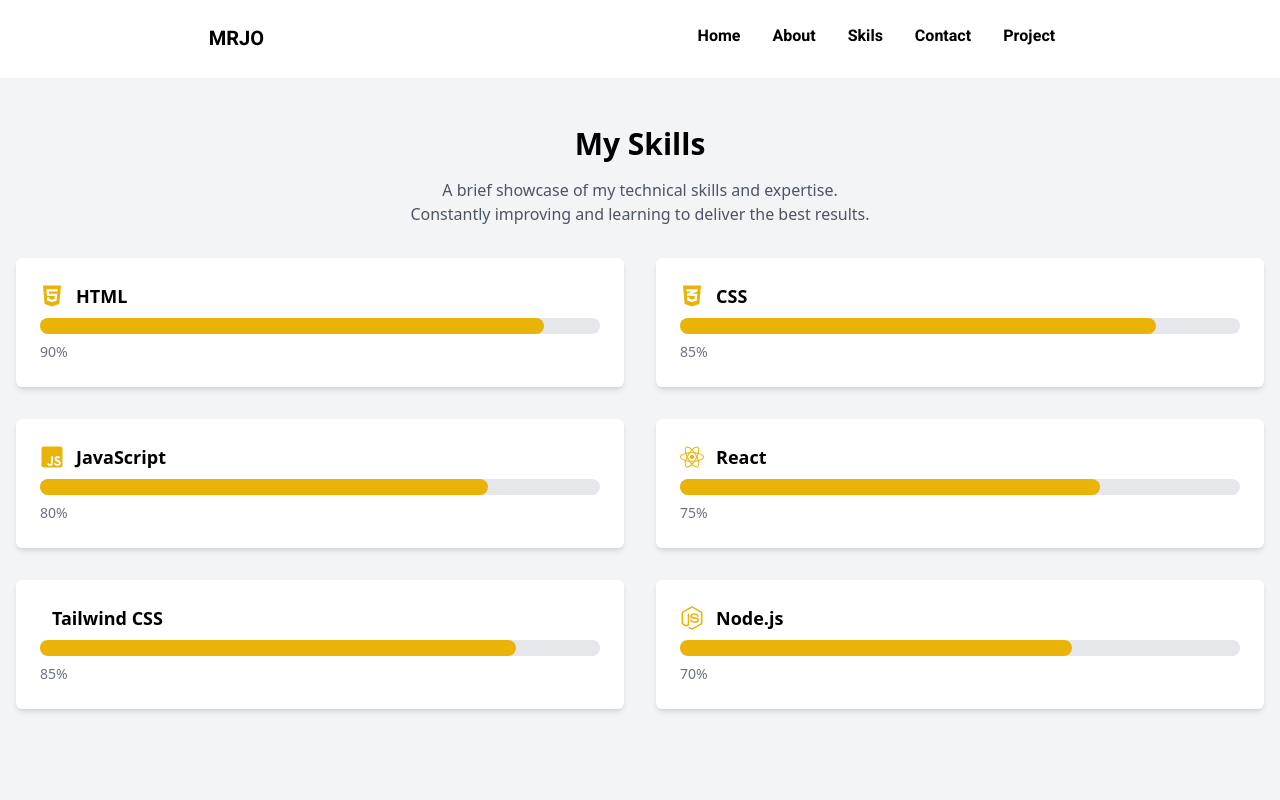
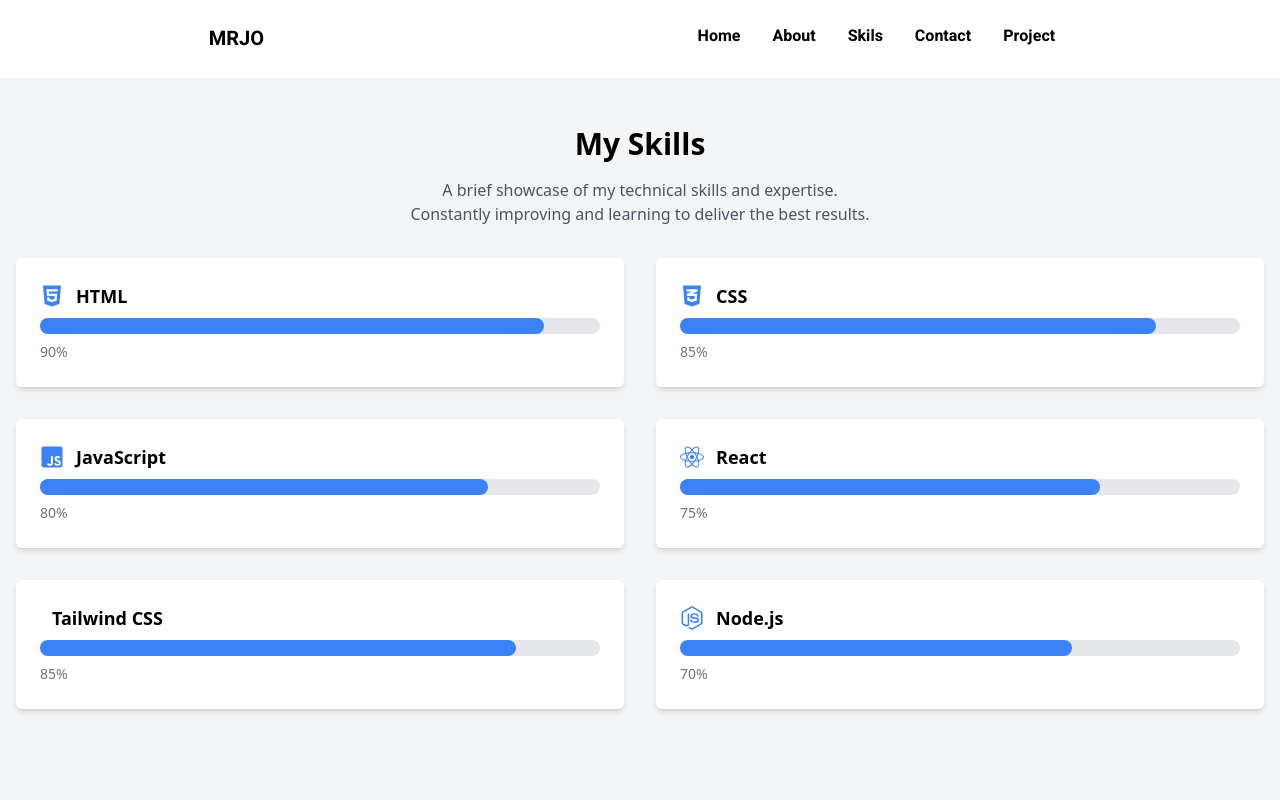
Before and after one commit to omotuwaojo/portfolio-react, a React (Vite) app: page /skils in a window 1280 px wide. Shown: the top 800 px of the page. Built offline with nearby package versions, Linux system fonts and the light colour scheme.

Commit message:
color update

```diff
--- a/src/components/Education.jsx
+++ b/src/components/Education.jsx
@@ -60,7 +60,7 @@
                                 <div className="text-sm font-medium text-gray-500">
                                     {item.role}
                                 </div>
-                                <div className="bg-yellow-400 text-white text-sm font-medium px-3 py-1 rounded-md mt-2">
+                                <div className="bg-blue-400 text-white text-sm font-medium px-3 py-1 rounded-md mt-2">
                                     {item.date}
                                 </div>
                             </div>
--- a/src/components/Skill.jsx
+++ b/src/components/Skill.jsx
@@ -27,13 +27,13 @@
                         <div key={index} className="bg-white shadow-md rounded-md p-6">
                             {/* Skill Name */}
                             <div className="flex items-center mb-2">
-                                <span className="text-2xl text-yellow-500 mr-3">{skill.icon}</span>
+                                <span className="text-2xl text-blue-500 mr-3">{skill.icon}</span>
                                 <h3 className="text-lg font-bold">{skill.name}</h3>
                             </div>
                             {/* Progress Bar */}
                             <div className="relative w-full h-4 bg-gray-200 rounded-full">
                                 <div
-                                    className="absolute top-0 left-0 h-4 bg-yellow-500 rounded-full  animate-load transition-all duration-500"
+                                    className="absolute top-0 left-0 h-4 bg-blue-500 rounded-full  animate-load transition-all duration-500"
                                     style={{ width: `${skill.percentage}%`,
                                     '--progress-width': skill.percentage,
                                     animationDelay: `${index * 0.3}s`, // Staggered delay
--- a/src/components/Work.jsx
+++ b/src/components/Work.jsx
@@ -60,7 +60,7 @@
                                 <div className="text-sm font-medium text-gray-500">
                                     {item.role}
                                 </div>
-                                <div className="bg-yellow-400 text-white text-sm font-medium px-3 py-1 rounded-md mt-2">
+                                <div className="bg-blue-400 text-white text-sm font-medium px-3 py-1 rounded-md mt-2">
                                     {item.date}
                                 </div>
                             </div>
```
